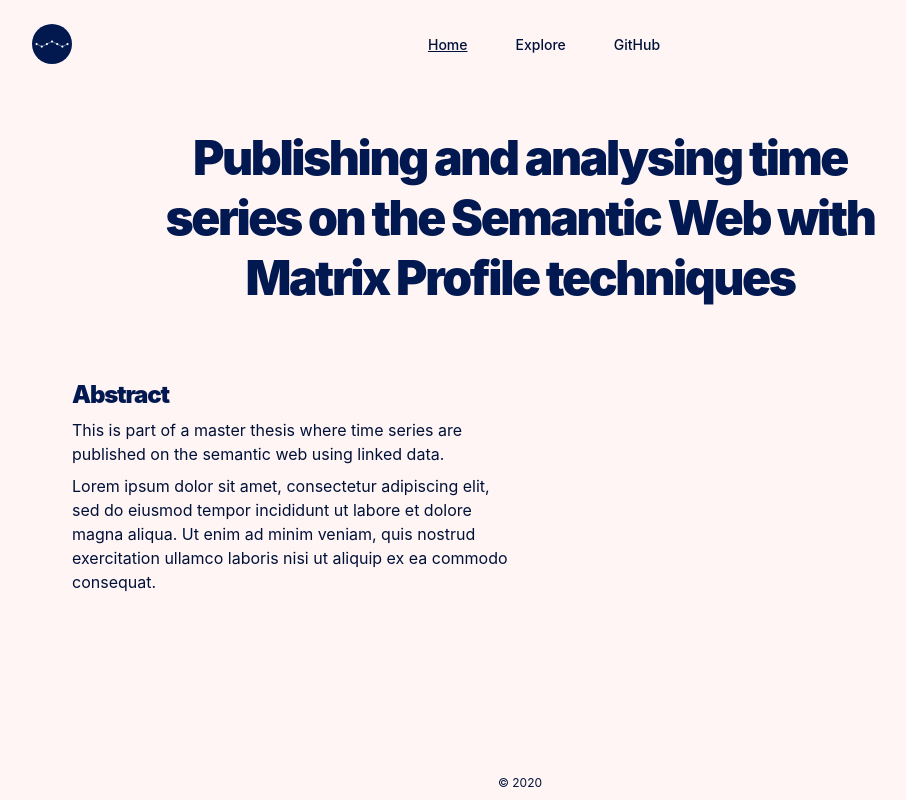
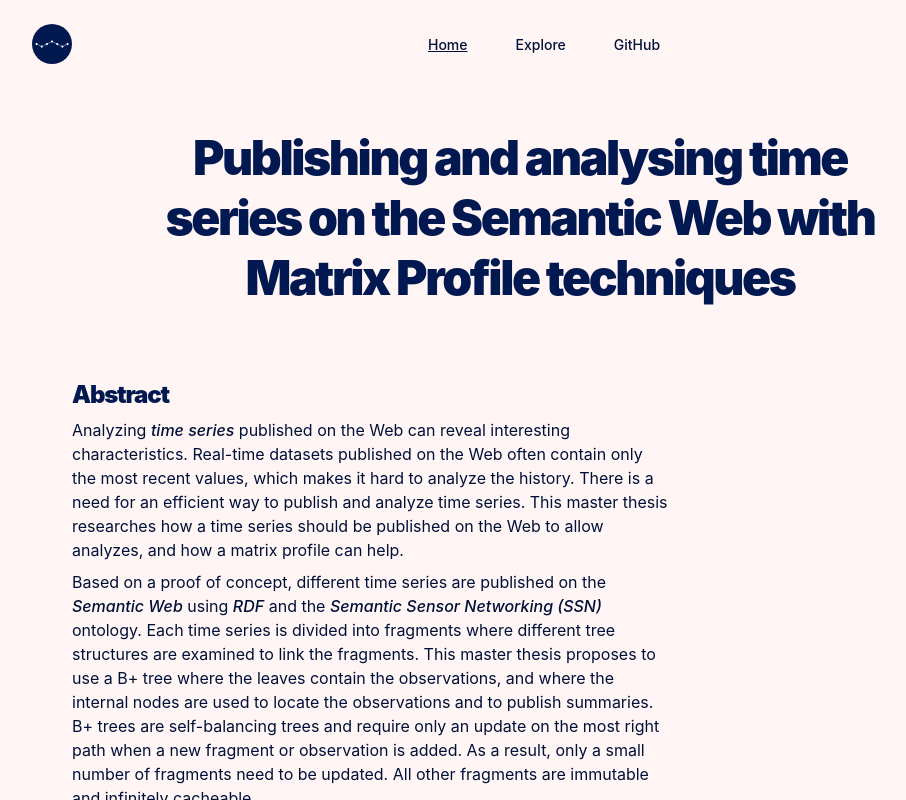
Before and after one commit to DemianD/ugent-master-thesis-matrix-profile, a React (Create React App) app in the folder web-demo/: page / in a window 1280 px wide. Shown: the whole page, without its empty margins (120-1026 px from the left). Built offline with nearby package versions, Linux system fonts and the light colour scheme; what @comunica/actor-init-sparql, ldfetch, n3 would draw is missing.

Commit message:
add abstract to home page

```diff
--- /dev/null
+++ b/web-demo/src/components/ExternalLink.js
@@ -0,0 +1,11 @@
+import React from 'react';
+
+const ExternalLink = ({ href, children }) => {
+  return (
+    <a className="font-medium italic" href={href} target="_blank" rel="noopener noreferrer">
+      {children}
+    </a>
+  );
+};
+
+export default ExternalLink;
--- a/web-demo/src/screens/Home.js
+++ b/web-demo/src/screens/Home.js
@@ -1,6 +1,7 @@
 import React from 'react';
 import { H1, H3 } from '../components/Heading';
 import Content from '../components/Content';
+import ExternalLink from '../components/ExternalLink';
 
 const Home = () => {
   return (
@@ -11,16 +12,53 @@ const Home = () => {
         </H1>
       </div>
       <Content className="mt-16 flex flex-col md:flex-row">
-        <section className="w-full mb-8 md:w-1/2">
+        <section className="w-full mb-8 md:w-2/3">
           <H3>Abstract</H3>
+
           <p className="mb-2">
-            This is part of a master thesis where time series are published on the semantic web
-            using linked data.
+            Analyzing{' '}
+            <ExternalLink href="https://en.wikipedia.org/wiki/Time_series">
+              time series
+            </ExternalLink>{' '}
+            published on the Web can reveal interesting characteristics. Real-time datasets
+            published on the Web often contain only the most recent values, which makes it hard to
+            analyze the history. There is a need for an efficient way to publish and analyze time
+            series. This master thesis researches how a time series should be published on the Web
+            to allow analyzes, and how a matrix profile can help.
           </p>
-          <p>
-            Lorem ipsum dolor sit amet, consectetur adipiscing elit, sed do eiusmod tempor
-            incididunt ut labore et dolore magna aliqua. Ut enim ad minim veniam, quis nostrud
-            exercitation ullamco laboris nisi ut aliquip ex ea commodo consequat.
+          <p className="mb-2">
+            Based on a proof of concept, different time series are published on the{' '}
+            <ExternalLink href="https://www.w3.org/standards/semanticweb/">
+              Semantic Web
+            </ExternalLink>{' '}
+            using <ExternalLink href="https://www.w3.org/RDF/">RDF</ExternalLink> and the{' '}
+            <ExternalLink href="https://www.w3.org/TR/vocab-ssn/">
+              Semantic Sensor Networking (SSN)
+            </ExternalLink>{' '}
+            ontology. Each time series is divided into fragments where different tree structures are
+            examined to link the fragments. This master thesis proposes to use a B+ tree where the
+            leaves contain the observations, and where the internal nodes are used to locate the
+            observations and to publish summaries. B+ trees are self-balancing trees and require
+            only an update on the most right path when a new fragment or observation is added. As a
+            result, only a small number of fragments need to be updated. All other fragments are
+            immutable and infinitely cacheable.
+          </p>
+          <p className="mb-3">
+            A{' '}
+            <ExternalLink href="https://www.cs.ucr.edu/~eamonn/MatrixProfile.html">
+              matrix profile
+            </ExternalLink>{' '}
+            is published for each time series, enabling patterns and anomalies to be found quickly
+            and efficiently. However, it is not possible to compare or merge multiple time series
+            with a published matrix profile. Future research should investigate how this can be
+            done, and whether it is possible to calculate the matrix profile on the client.
+          </p>
+          <p className="mb-2 text-xs">
+            <span className="italic">keywords </span>
+            <span>&mdash; </span>
+            <span>
+              semantic web, linked data, time series, time series analysis, matrix profile
+            </span>
           </p>
         </section>
       </Content>
```
